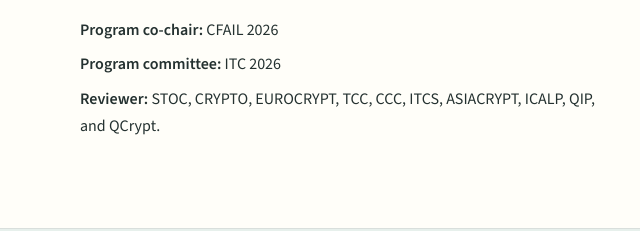
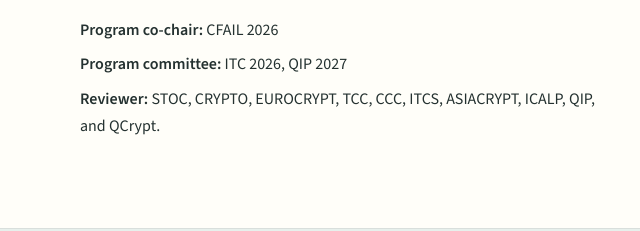
Before and after one commit to mimihuang/mimihuang.github.io, a website: page index.html in a window 1280 px wide. Shown: the part 3205-3436 px from the top of the page, 0-640 px from the left. Drawn offline with nearby package versions, Linux system fonts and the light colour scheme.

Commit message:
Update program committee details in index.html

```diff
--- a/index.html
+++ b/index.html
@@ -263,7 +263,7 @@
         <div>
           <h2 id="service-title">Service</h2>
           <p><strong>Program co-chair:</strong> CFAIL 2026</p>
-          <p><strong>Program committee:</strong> ITC 2026</p>
+          <p><strong>Program committee:</strong> ITC 2026, QIP 2027</p>
           <p>
             <strong>Reviewer:</strong> STOC, CRYPTO, EUROCRYPT, TCC, CCC, ITCS,
             ASIACRYPT, ICALP, QIP, and QCrypt.
```
